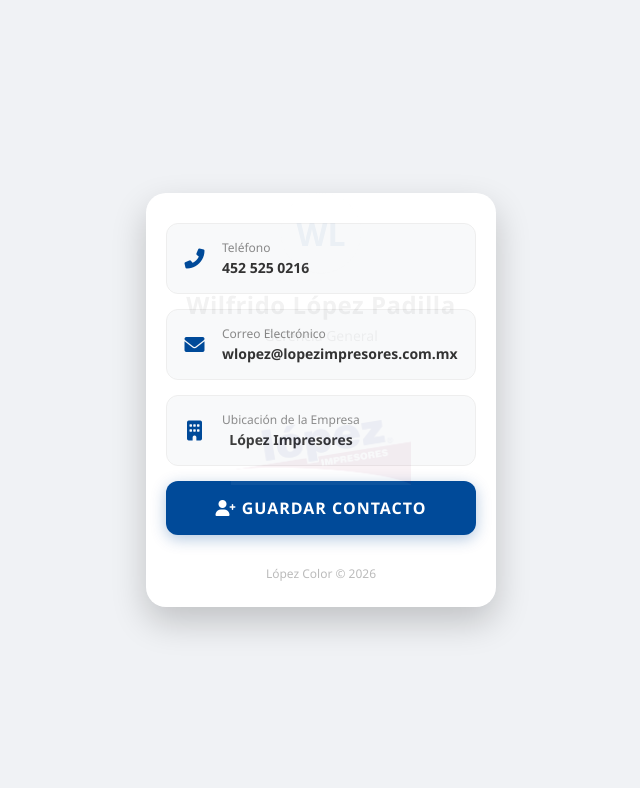
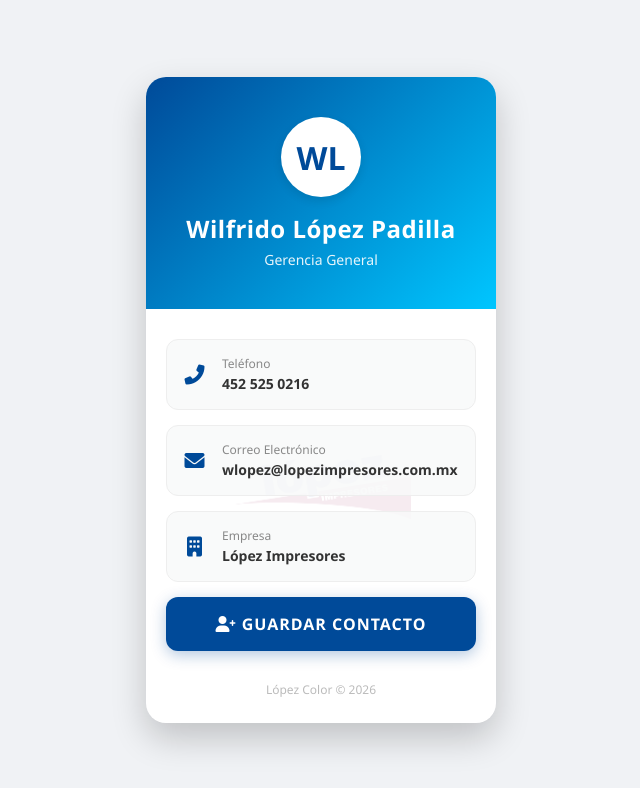
Before and after one commit to emxdzt-crypto/tarjeta-digital, a plain HTML site: page index.html in a window 1280 px wide. Shown: the whole page, without its empty margins (319-959 px from the left). Drawn offline with Linux system fonts and the light colour scheme.

Commit message:
Update index.html

```diff
--- a/index.html
+++ b/index.html
@@ -5,91 +5,100 @@
     <meta name="viewport" content="width=device-width, initial-scale=1.0">
     <title>López Color - Gerencia General</title>
 
-    <!-- Recursos Externos: CDN de FontAwesome v6.0.0 para renderizado de vectores (iconos) -->
+    <!-- Recursos Externos: Iconografía vectorial vía FontAwesome -->
     <link rel="stylesheet" href="https://cdnjs.cloudflare.com/ajax/libs/font-awesome/6.0.0/css/all.min.css">
 
     <style>
         /**
-         * ====================================================================
-         * 1. VARIABLES GLOBALES (DESIGN TOKENS)
-         * ====================================================================
-         * Centralización de propiedades estéticas para asegurar mantenibilidad y consistencia visual.
+         * ==========================================
+         * 1. CONFIGURACIÓN DE TOKENS DE DISEÑO
+         * ==========================================
          */
         :root {
-            --primary-color: #004a99; /* Identidad de marca: Azul principal */
-            --accent-color: #00c6ff;  /* Color de acento para iluminación y contrastes */
-            --bg-gradient: linear-gradient(135deg, #004a99 0%, #00c6ff 100%); /* Ángulo de transición del header */
-            --transition-speed: 0.3s; /* Tiempo base para todas las microinteracciones */
-            --border-radius-lg: 20px; /* Radio de curvatura para contenedores mayores */
-            --border-radius-md: 12px; /* Radio de curvatura para componentes internos */
+            --primary-color: #004a99;
+            --accent-color: #00c6ff;
+            --bg-gradient: linear-gradient(135deg, #004a99 0%, #00c6ff 100%);
+            --transition-speed: 0.3s;
+            --border-radius-lg: 20px;
+            --border-radius-md: 12px;
         }
 
         /**
-         * ====================================================================
-         * 2. ESTILOS BASE Y RESERVA (RESET & BASE STYLES)
-         * ====================================================================
-         * Normalización del viewport y configuración del motor de renderizado de fuentes.
+         * ==========================================
+         * 2. ESTILOS BASE DEL VIEWPORT
+         * ==========================================
          */
         body {
             font-family: 'Segoe UI', Roboto, Helvetica, Arial, sans-serif;
-            background: #f0f2f5; /* Tono neutro para mitigar la fatiga visual */
+            background: #f0f2f5;
             margin: 0;
             display: flex;
-            justify-content: center; /* Alineación del nodo raíz en el eje horizontal */
-            align-items: center;     /* Alineación del nodo raíz en el eje vertical */
-            min-height: 100vh;       /* Garantiza el centrado absoluto en viewports móviles */
-            -webkit-font-smoothing: antialiased; /* Suavizado de tipografía para motores WebKit (iOS/Safari) */
-            -moz-osx-font-smoothing: grayscale;  /* Suavizado de tipografía para motores Gecko (Firefox macOS) */
+            justify-content: center;
+            align-items: center;
+            min-height: 100vh;
+            -webkit-font-smoothing: antialiased;
+            -moz-osx-font-smoothing: grayscale;
         }
 
         /**
-         * ====================================================================
-         * 3. COMPONENTES DE LA INTERFAZ DE USUARIO (UI COMPONENTS)
-         * ====================================================================
+         * ==========================================
+         * 3. COMPONENTES DE INTERFAZ (UI)
+         * ==========================================
          */
 
-        /* Contenedor Principal (Wrapper): Controla la geometría, sombras y aislamiento del componente */
+        /* Contenedor estructural de la tarjeta */
         .card {
             background: #ffffff;
             width: 90%;
-            max-width: 350px; /* Restricción de layout para evitar estiramiento en pantallas de escritorio */
+            max-width: 350px;
             border-radius: var(--border-radius-lg);
-            overflow: hidden; /* Encapsula el contenido secundario dentro de los límites redondeados */
-            box-shadow: 0 15px 35px rgba(0, 0, 0, 0.2); /* Sombra de profundidad calculada para elevación UI */
+            overflow: hidden;
+            box-shadow: 0 15px 35px rgba(0, 0, 0, 0.2);
             text-align: center;
-            animation: fadeIn 0.8s ease-out forwards; /* Inyección de la animación de montaje */
+            animation: fadeIn 0.8s ease-out forwards;
+            position: relative; /* Nodo de anclaje para la marca de agua trasera */
         }
 
-        /* Bloque Superior (Hero Header): Zona de alto impacto visual que define la identidad */
-        .header {
+        /* Capa de fondo aislada para el logotipo de la empresa */
+        .card::before {
             content: "";
             position: absolute;
             top: 0;
             left: 0;
             width: 100%;
             height: 100%;
+            /* Carga del logo de forma local en la misma raíz del servidor */
             background-image: url('logo.png');
             background-repeat: no-repeat;
-            background-position: center 65%;
-            background-size: 180px;
-            opacity: 0.05;
-            z-index: 0;
-            pointer-events: none;
+            background-position: center 65%; /* Posicionado en el centro del bloque de contacto */
+            background-size: 180px; /* Diámetro de escala del logotipo de fondo */
+            opacity: 0.08; /* Control de opacidad exacto para el efecto de marca de agua */
+            z-index: 0; /* Capa relegada al fondo del layout */
+            pointer-events: none; /* Inmunidad al tacto para no interceptar gestos sobre botones */
         }
 
-        /* Identificador Gráfico (Avatar): Área reservada para iniciales o máscara tipográfica */
+        /* Bloque superior (Hero Header) */
+        .header {
+            background: var(--bg-gradient);
+            padding: 40px 20px;
+            color: #ffffff;
+            position: relative;
+            z-index: 1; /* Forzado de capa sobre la marca de agua */
+        }
+
+        /* Identificador Gráfico (Avatar tipográfico) */
         .avatar {
             width: 80px;
             height: 80px;
             background: #ffffff;
             color: var(--primary-color);
-            border-radius: 50%; /* Geometría circular perfecta */
+            border-radius: 50%;
             display: flex;
-            justify-content: center; /* Centrado bidimensional del contenido interno */
+            justify-content: center;
             align-items: center;
             font-size: 32px;
             font-weight: 700;
-            margin: 0 auto 15px; /* Margen auto-horizontal para centrado de bloque */
+            margin: 0 auto 15px;
             box-shadow: 0 4px 10px rgba(0, 0, 0, 0.1);
         }
 
@@ -107,44 +116,46 @@
             font-weight: 300;
         }
 
-        /* Cuerpo de Contenido: Contenedor con padding para el grupo de canales de comunicación */
+        /* Contenedor del listado operativo */
         .content {
             padding: 30px 20px;
+            position: relative;
+            z-index: 1; /* Forzado de capa sobre la marca de agua */
         }
 
-        /* Filas de Comunicación (Action Links): Puntos de contacto interactivos */
+        /* Botones de contacto y áreas de impacto táctil */
         .info-item {
             display: flex;
-            align-items: center; /* Alineación del icono vectorial con las líneas de texto */
-            background: #f8f9fa;
+            align-items: center;
+            background: rgba(248, 249, 250, 0.85); /* Fondo suavizado para fusión cromática con el logo */
             margin-bottom: 15px;
             padding: 15px;
             border-radius: var(--border-radius-md);
-            text-decoration: none; /* Sanitización de estilos nativos de hipervínculos */
+            text-decoration: none;
             color: #333333;
-            transition: all var(--transition-speed) ease; /* Transición suave de propiedades interpolables */
+            transition: all var(--transition-speed) ease;
             border: 1px solid #eeeeee;
         }
 
-        /* Pseudo-clase Hover: Estado de enfoque y respuesta a la interacción física/táctil */
+        /* Microinteracciones dinámicas (Hover / Focus) */
         .info-item:hover {
             background: #ffffff;
-            transform: scale(1.03); /* Micro-escala que emula elevación al interactuar */
+            transform: scale(1.03);
             border-color: var(--primary-color);
             box-shadow: 0 5px 15px rgba(0, 0, 0, 0.05);
         }
 
-        /* Normalización de Iconos: Fuerza dimensiones simétricas para evitar desfases en los textos */
+        /* Simetría y encuadre del set de iconos */
         .info-item i {
             font-size: 20px;
             color: var(--primary-color);
             margin-right: 15px;
-            width: 25px; /* Ancho fijo para alinear el inicio del texto en el eje vertical */
+            width: 25px;
         }
 
-        /* Jerarquía Tipográfica de la Información */
+        /* Jerarquías tipográficas de datos */
         .info-text span {
-            display: block; /* Fuerza salto de línea para separar la etiqueta del valor */
+            display: block;
             font-size: 12px;
             color: #888888;
             text-align: left;
@@ -155,7 +166,7 @@
             font-weight: 600;
         }
 
-        /* Botón de Llamada a la Acción Principal (Primary CTA) */
+        /* Botón de Guardado Automático (CTA Primario) */
         .btn-vcf {
             display: block;
             background: var(--primary-color);
@@ -172,46 +183,48 @@
             cursor: pointer;
         }
 
-        /* Pie de Página (Footer Meta) */
+        /* Metadatos del pie de página */
         .footer {
             padding-bottom: 25px;
             font-size: 12px;
             color: #bbbbbb;
+            position: relative;
+            z-index: 1;
         }
 
         /**
-         * ====================================================================
-         * 4. CONTROL DE ANIMACIONES (KEYFRAMES)
-         * ====================================================================
+         * ==========================================
+         * 4. CONTROL DE ANIMACIÓN DE ENTRADA
+         * ==========================================
          */
         @keyframes fadeIn {
             from {
                 opacity: 0;
-                transform: translateY(20px); /* Desfase vertical inicial */
+                transform: translateY(20px);
             }
             to {
                 opacity: 1;
-                transform: translateY(0);    /* Estado de reposo final */
+                transform: translateY(0);
             }
         }
     </style>
 </head>
 <body>
 
-    <!-- Contenedor Base del DOM (Document Object Model) -->
+    <!-- Estructura Semántica del DOM -->
     <div class="card">
 
-        <!-- Bloque de Identidad Estructural -->
+        <!-- Bloque de Identidad Personal -->
         <header class="header">
             <div class="avatar">WL</div>
             <h1>Wilfrido López Padilla</h1>
             <p class="tagline">Gerencia General</p>
         </header>
 
-        <!-- Bloque Operativo de Interacciones -->
+        <!-- Bloque Operativo de Canales de Comunicación -->
         <main class="content">
 
-            <!-- Target de Comunicación: Disparador del protocolo nativo de telefonía ('tel:') -->
+            <!-- Acción de Llamada Directa -->
             <a href="tel:4525250216" class="info-item">
                 <i class="fas fa-phone-alt"></i>
                 <div class="info-text">
@@ -220,7 +233,7 @@
                 </div>
             </a>
 
-            <!-- Target de Comunicación: Disparador del cliente de correo electrónico local ('mailto:') -->
+            <!-- Acción de Apertura de Correo -->
             <a href="mailto:wlopez@lopezimpresores.com.mx" class="info-item">
                 <i class="fas fa-envelope"></i>
                 <div class="info-text">
@@ -229,17 +242,16 @@
                 </div>
             </a>
 
-            <!-- Target de Comunicación: Hipervínculo externo georreferenciado (Google Maps) -->
-            <!-- rel="noopener": Medida de seguridad que mitiga ataques de secuestro de ventana externa -->
+            <!-- Acción de Geolocalización Corporativa -->
             <a href="https://maps.app.goo.gl/xRUXKP3uey3gCfa66" target="_blank" rel="noopener" class="info-item">
                 <i class="fas fa-building"></i>
                 <div class="info-text">
-                    <span>Ubicación de la Empresa</span>
+                    <span>Empresa</span>
                     <strong>López Impresores</strong>
                 </div>
             </a>
 
-            <!-- Objeto de Inyección de Datos: Payload vCard 3.0 embebido mediante URI de datos -->
+            <!-- Botón de Descarga / Ejecución del Payload VCard -->
             <a href="data:text/vcard;charset=utf-8,BEGIN%3AVCARD%0AVERSION%3A3.0%0AFN%3AWilfrido%20L%C3%B3pez%20Padilla%0AORG%3AL%C3%B3pez%20Impresores%0ATITLE%3AGerencia%20General%0ATEL%3BTYPE%3DCELL%3A4525250216%0AEMAIL%3Awlopez%40lopezimpresores.com.mx%0AEND%3AVCARD"
                download="Contacto_GerenciaGeneral.vcf"
                class="btn-vcf">
@@ -247,7 +259,7 @@
             </a>
         </main>
 
-        <!-- Bloque de Cierre e Información de Propiedad Intelectual -->
+        <!-- Cierre de Tarjeta e Información de Copyright -->
         <footer class="footer">
             López Color &copy; 2026
         </footer>
```
